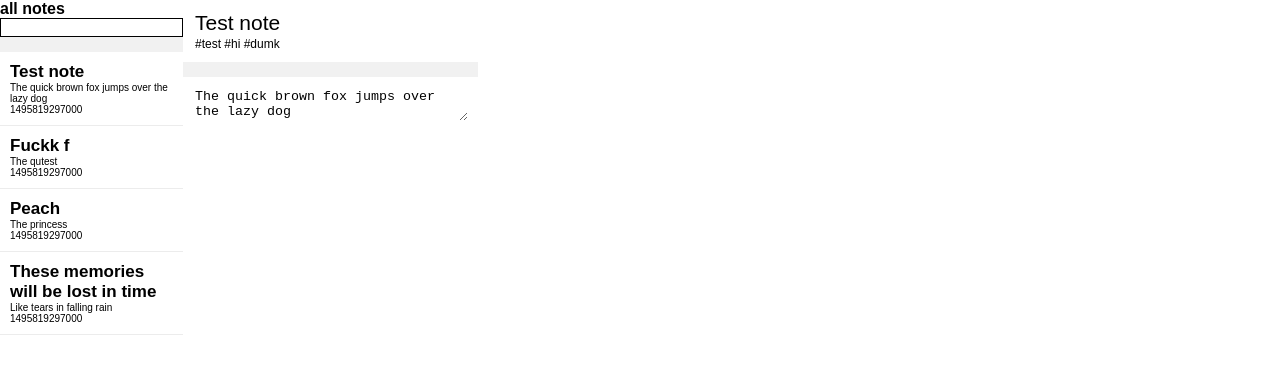
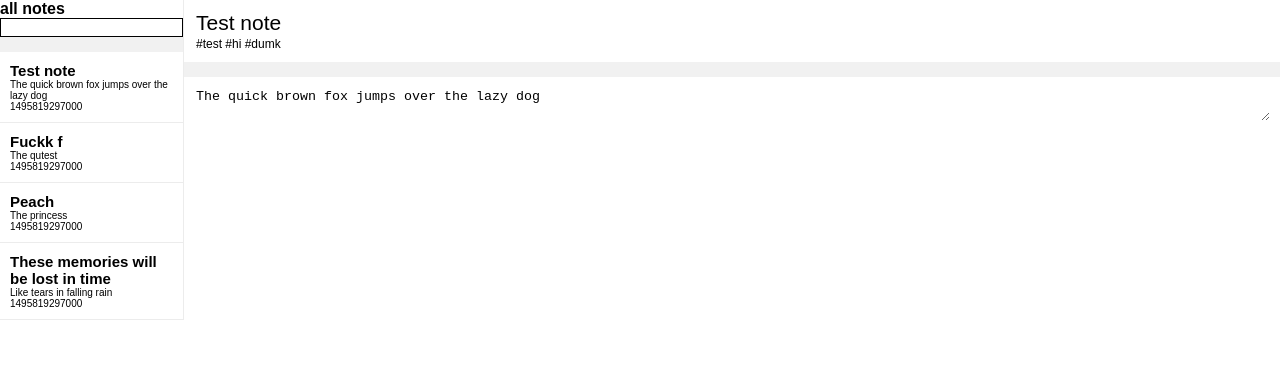
Before and after one commit to reblws/react-notebook, a React (Create React App) app: page / in a window 1280 px wide. Shown: the top 374 px of the page. Built offline with nearby package versions, Linux system fonts and the light colour scheme.

Commit message:
Finish some Notes mockup

```diff
--- a/src/components/Notes/NoteEditor.js
+++ b/src/components/Notes/NoteEditor.js
@@ -3,7 +3,7 @@ import React from 'react';
 // *TODO*: fix textarea default height
 const NoteEditor = props => (
   <div className="editor-container">
-    <textarea>{props.text}</textarea>
+    <textarea defaultValue={props.text} />
   </div>
 );
 
--- a/src/components/Notes/NoteList.js
+++ b/src/components/Notes/NoteList.js
@@ -8,18 +8,17 @@ import NotePreview from './NotePreview';
 //    this.props.updateSearchQuery [array]
 //    this.props.currentTag [string]
 const NoteList = props => {
-  const notes = props.notes
-    .map(note => <NotePreview note={note} />);
+  const previewList = props.notes
+    .map(note => <NotePreview key={note.id} note={note} />);
 
-  console.log(notes);
   return (
     <div className="note-list">
       <strong>{props.currentTag} notes</strong>
       <SearchBar updateSearchQuery={props.updateSearchQuery} />
       <div className="separator" />
-      {notes}
+      {previewList}
     </div>
   );
-}
+};
 
 export default NoteList;
--- a/src/components/Notes/SearchBar.js
+++ b/src/components/Notes/SearchBar.js
@@ -1,7 +1,9 @@
 import React from 'react';
 
 const SearchBar = props => (
-  <input className="searchbar" type="text" />
+  <div className="searchbar-container">
+    <input className="searchbar" type="text" />
+  </div>
 );
 
 export default SearchBar;
--- a/src/styles/Notes.css
+++ b/src/styles/Notes.css
@@ -6,26 +6,50 @@
   font-size: 12px;
 }
 
-/* is plural, for <NoteList /> */
+
+/* is plural, for <Notes /> */
+
 .notes-container {
-  display:flex;
+  display: -webkit-box;
+  display: -ms-flexbox;
+  display: flex;
+  -webkit-box-orient: horizontal;
+  -webkit-box-direction: normal;
+  -ms-flex-direction: row;
   flex-direction: row;
-  max-width: 300px;
 }
 
+
+/* <NoteList /> */
+
+.note-list {
+  -webkit-box-flex: 0;
+  -ms-flex: 0 0 100px;
+  flex: 0 0 100px;
+  border-right: 1px solid rgb(236, 236, 236);
+}
+
+
 /* <NotePreview> */
+
 .note-preview {
   padding: 10px;
   border-bottom: 1px solid rgb(236, 236, 236);
 }
 
-.note-date-preview, .note-text-preview {
+.note-date-preview,
+.note-text-preview {
   font-size: 10px;
+  text-overflow: ellipsis;
+  overflow: hidden;
+  width: inherit;
 }
 
 .note-title-preview {
   font-weight: bold;
-  font-size: 17px;
+  font-size: 15px;
+  text-overflow: ellipsis;
+  overflow: hidden;
 }
 
 .searchbar {
@@ -35,42 +59,56 @@
 
 
 /* The div containing NoteHeader and NoteEditor */
+
 .note-container {
   display: -webkit-box;
   display: -ms-flexbox;
   display: flex;
+  -webkit-box-orient: vertical;
+  -webkit-box-direction: normal;
+  -ms-flex-direction: column;
   flex-direction: column;
+  -webkit-box-flex: 1;
+  -ms-flex: 1;
   flex: 1;
+  -ms-flex-preferred-size: fill;
+  flex-basis: fill;
 }
 
+
 /* NoteHeader div container */
+
 .note-header {
   display: -webkit-box;
   display: -ms-flexbox;
   display: flex;
   -webkit-box-orient: vertical;
   -webkit-box-direction: normal;
-      -ms-flex-direction: column;
-          flex-direction: column;
+  -ms-flex-direction: column;
+  flex-direction: column;
   margin: 10px;
 }
 
 .editor-container {
+  display: -webkit-box;
+  display: -ms-flexbox;
   display: flex;
   /*height: 100%;*/
 }
 
 .editor-container textarea {
   margin: 10px;
+  width: 100%;
+  box-sizing: border-box;
   -webkit-box-flex: 1;
-      -ms-flex: 1;
-          flex: 1;
+  -ms-flex: 1;
+  flex: 1;
   /*resize: none;*/
 }
 
 
+/* This is a placeholder */
 
-/* This is a placeholder */
 .separator {
   height: 15px;
   width: 100%;
```
Also changed, not shown: .eslintrc.js.
